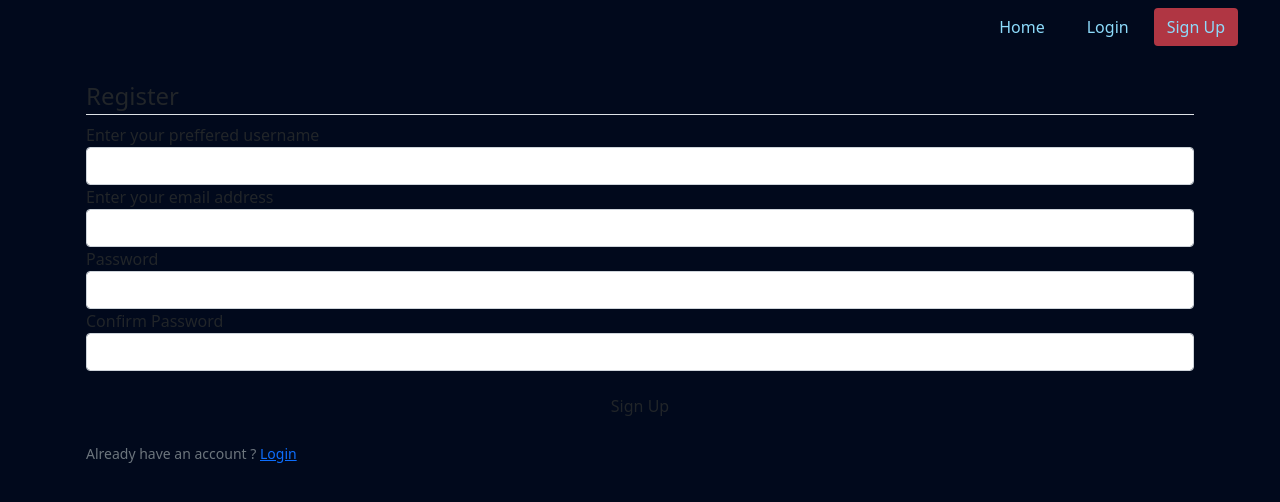
After one commit to kiplangat01/CaringNest, a Flask app: page /authenticate/register in a window 1280 px wide. The commit adds this page. Shown: the top 502 px of the page. Run offline with Flask 2, Linux system fonts and the light colour scheme; some libraries are stand-ins or nearby versions.

Commit message:
style:login

```diff
--- a/app/auth/__init__.py
+++ b/app/auth/__init__.py
@@ -2,4 +2,4 @@
 
 auth = Blueprint('auth',__name__)
 
-from . import views,forms
+from . import forms, views
--- a/app/auth/forms.py
+++ b/app/auth/forms.py
@@ -1,9 +1,9 @@
 from flask_wtf import FlaskForm
-from wtforms import StringField,PasswordField,SubmitField,ValidationError,BooleanField
-from wtforms.validators import DataRequired,Email,EqualTo
+from wtforms import (BooleanField, PasswordField, StringField, SubmitField,
+                     ValidationError)
+from wtforms.validators import DataRequired, Email, EqualTo
 
 from ..models import Donor
-from wtforms import ValidationError
 
 #Registration Form
 
--- a/app/auth/views.py
+++ b/app/auth/views.py
@@ -1,9 +1,10 @@
-from flask import render_template,redirect,url_for,flash,request
-from . import  auth
-from .forms import RegistrationForm,LoginForm
+from flask import flash, redirect, render_template, request, url_for
+from flask_login import login_required, login_user, logout_user
+
 from .. import db
-from flask_login import login_user,logout_user,login_required
-from ..models import Donor,Doctor
+from ..models import Doctor, Donor
+from . import auth
+from .forms import LoginForm, RegistrationForm
 
 
 #View functions
@@ -21,7 +22,7 @@
     flash('You have been logged in!')
 
   title = "Application login"
-  return render_template('auth/login.html',form = login_form,title = title)
+  return render_template('auth/login.html',login_form = login_form,title = title)
 
 #Registration route
 @auth.route('/register',methods = ["GET","POST"])
--- a/app/main/__init__.py
+++ b/app/main/__init__.py
@@ -1,3 +1,4 @@
 from flask import Blueprint
+
 main = Blueprint('main',__name__)
-from . import views,error
+from . import error, views
--- a/app/main/error.py
+++ b/app/main/error.py
@@ -1,5 +1,7 @@
 from flask import render_template
+
 from . import main
+
 
 @main.app_errorhandler(404)
 def errors(error):
--- a/app/main/views.py
+++ b/app/main/views.py
@@ -1,4 +1,5 @@
-from flask import render_template,request,redirect,url_for,abort,flash
+from flask import abort, flash, redirect, render_template, request, url_for
+
 from . import main
 
 
--- /dev/null
+++ b/app/templates/auth/register.html
@@ -0,0 +1,70 @@
+{% extends 'base.html' %}
+{% import 'bootstrap/wtf.html' as wtf %}
+ {% block content %}
+ <div class="container-fluid nav-page">
+    <div class="container form-container bg-sucess mt-2 p-3">
+        <form action="" method="post">
+            {{form.hidden_tag()}}
+            <legend class="border-bottom ">Register</legend>
+            <div class="form-group">
+                {{form.username.label(class='form-control-label')}}
+                    {% if form.username.errors %}
+                        {{form.username(class='form-control is-invalid')}}
+                            {% for error in form.username.errors %}
+                                <div class="invalid-feedback">
+                                    {{error}}
+                                </div>
+                            {% endfor %}
+                    {% else %}
+                        {{form.username(class='form-control')}}
+                    {% endif %}
+            </div>
+            <div class="form-group">
+                {{form.email.label(class='form-control-label')}}
+                    {% if form.email.errors %}
+                    {{form.email(class='form-control is-invalid')}}
+                        {% for error in form.email.errors %}
+                            <div class="invalid-feedback">
+                                {{error}}
+                            </div>
+                        {% endfor %}
+                {% else %}
+                    {{form.email(class='form-control')}}
+                {% endif %}
+            </div>
+            <div class="form-group">
+                {{form.password.label(class='form-control-label')}}
+                {% if form.password.errors %}
+                {{form.password(class='form-control is-invalid')}}
+                    {% for error in form.password.errors %}
+                        <div class="invalid-feedback">
+                            {{error}}
+                        </div>
+                    {% endfor %}
+            {% else %}
+                {{form.password(class='form-control')}}
+            {% endif %}
+            </div>
+            <div class="form-group">
+                {{form.confirm_password.label(class='form-control-label')}}
+                    {% if form.confirm_password.errors %}
+                    {{form.confirm_password(class='form-control is-invalid')}}
+                        {% for error in form.confirm_password.errors %}
+                            <div class="invalid-feedback">
+                                {{error}}
+                            </div>
+                        {% endfor %}
+                   {% else %}
+                    {{form.confirm_password(class='form-control')}}
+                   {% endif %}
+            </div>
+            <div class="text-center my-3">
+                {{form.submit(class='btn btn-outline')}}
+            </div>
+        </form>
+        <div class="text-muted ">
+            <small>Already have an account ? <a href="{{url_for('auth.login')}}">Login</a></small>
+        </div>
+    </div>
+</div>
+{% endblock%}
--- a/app/templates/base.html
+++ b/app/templates/base.html
@@ -38,30 +38,30 @@
           <li class="nav-item">
             <a class="nav-link" style="margin-right:30px" aria-haspopup="true" aria-expanded="false">
           <li class="nav-item">
-            <a class="btn btn-link px-3 me-2" href="#" style='margin-right:10px; color:white;text-decoration: none;'
+            <a class="btn btn-link px-3 me-2" href="{{ url_for('main.index') }}" style='margin-right:10px; color:white;text-decoration: none;'
               target>Home</a>
           </li>
           <li class="nav-item">
-            <a class="btn btn-link px-3 me-2" href="#"
+            <a class="btn btn-link px-3 me-2" href="{{ url_for('auth.login') }}"
               style='margin-right:30px;color:white;text-decoration: none;'>Login</a>
           </li>
           <a href="#" style="margin-left:20px;"><strong>{{current_user.username}}</strong> </a>
 
-          <a class="dropdown-item d-inline" href="#"
+          <a class="dropdown-item d-inline" href="{{ url_for('auth.logout') }}"
             style="background-color: #4A675A;color: #8DDBFB; height: fit-content; width:fit-content;margin-left: 60px;margin-top: 40px;">
             Log out</a>
           </li>
           {% else %}
           <li class="nav-item">
-            <a class="btn btn-link px-3 me-2" href="#" style='margin-right:30px; color:#8DDBFB;text-decoration: none;'
+            <a class="btn btn-link px-3 me-2" href="{{ url_for('main.index') }}" style='margin-right:30px; color:#8DDBFB;text-decoration: none;'
               target>Home</a>
           </li>
           <li class="nav-item">
-            <a class="btn btn-link px-3 me-2" href="#"
+            <a class="btn btn-link px-3 me-2" href="{{ url_for('auth.login') }}"
               style='margin-right:30px;color:#8DDBFB;text-decoration: none;'>Login</a>
           </li>
           <li class="nav-item">
-            <a style='margin-right:30px;color:#8DDBFB;background-color:#B03643;' class="btn" href="#">Sign Up</a>
+            <a style='margin-right:30px;color:#8DDBFB;background-color:#B03643;' class="btn" href="{{ url_for('auth.register')}}">Sign Up</a>
           </li>
           {%endif%}
         </ul>
@@ -81,7 +81,7 @@
 
 
   <div class="container-fluid">
-    {%block content %} {% endblock %}
+    {% block content %} {% endblock %}
 
 
     {% block footer %} {% endblock %}
--- a/app/templates/index.html
+++ b/app/templates/main/index.html
@@ -1,4 +1,5 @@
-{% import 'bootstrap/wtf.html' as wtf %}
+{% extends 'base.html' %}
+
 
   {% block styles %}
   <link href="https://cdn.jsdelivr.net/npm/bootstrap@5.0.2/dist/css/bootstrap.min.css" rel="stylesheet"
--- a/config.py
+++ b/config.py
@@ -1,4 +1,5 @@
 import os
+
 
 class Config:
     # UPLOADED_PHOTOS_DEST ='app/static/photos'
--- a/manage.py
+++ b/manage.py
@@ -1,6 +1,8 @@
 from flask import Flask
+from flask_script import Manager, Server
+
 from app import create_app
-from flask_script import Manager,Server
+
 # from  flask_migrate import Migrate, MigrateCommand
 
 # from app.models import User
```
Also changed, not shown: app/__init__.py (+7 -8 lines), app/models.py (+4 -5 lines), app/templates/auth/login.html (added, +23 -0 lines).
